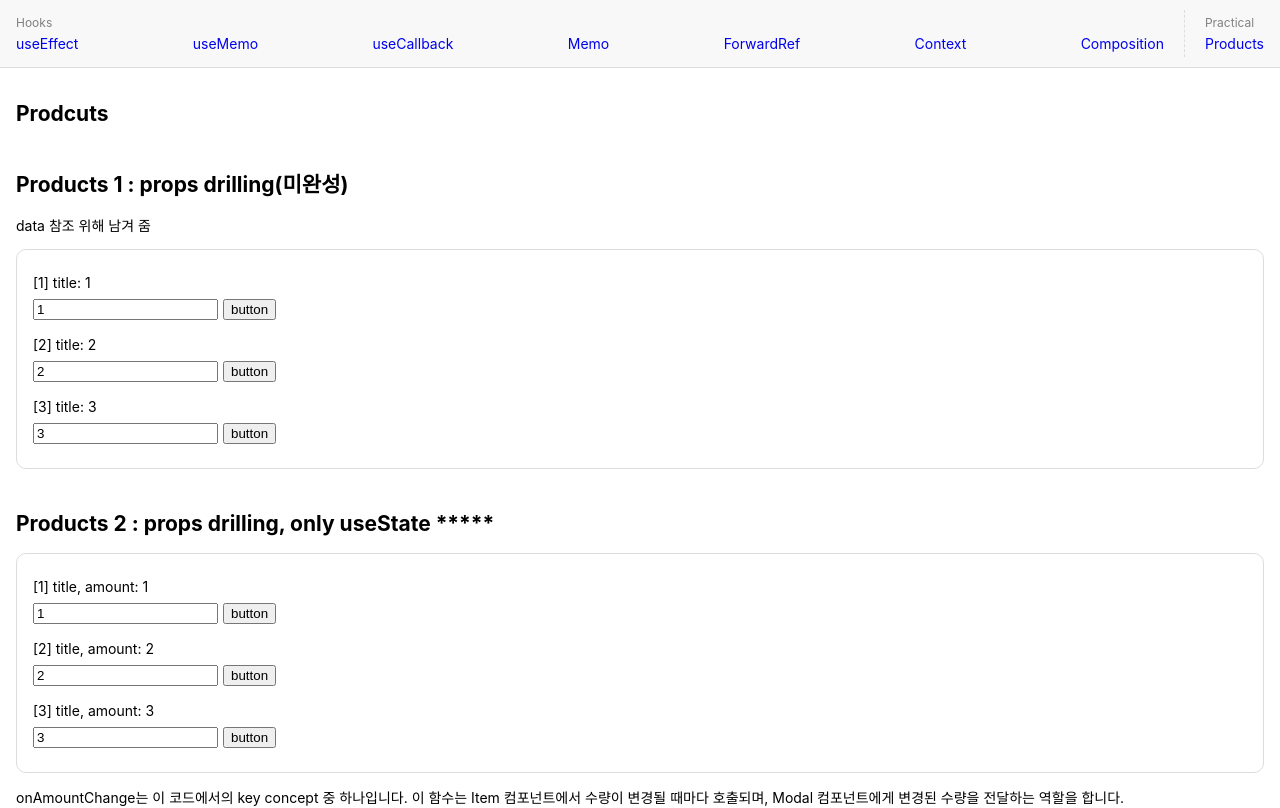
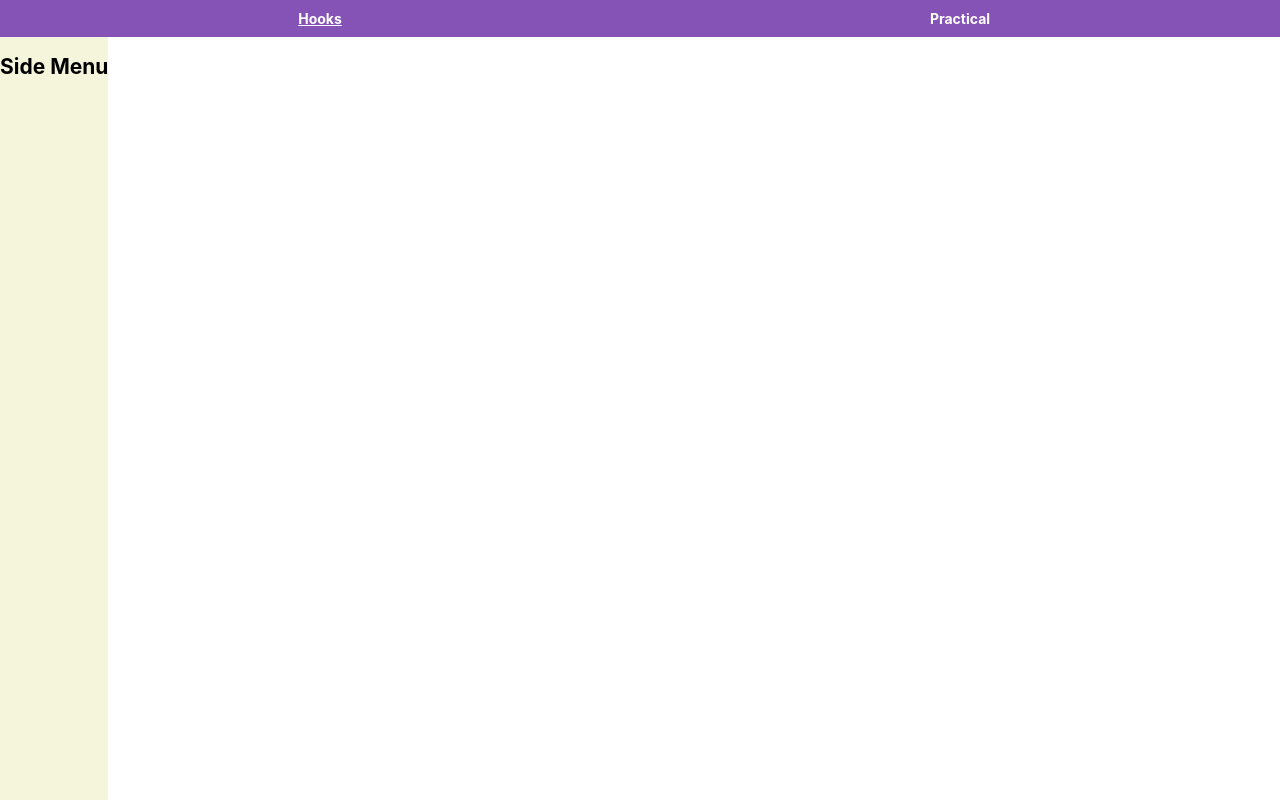
Before and after one commit to thegicode/reactjs-study-2023, a React (Create React App) app: page /#/products in a window 1280 px wide. Before the commit this address led to /#/products. Shown: the top 808 px of the page. Built offline with nearby package versions, Linux system fonts and the light colour scheme.

Commit message:
navigation fix in progress

```diff
--- a/src/App.tsx
+++ b/src/App.tsx
@@ -1,30 +1,53 @@
 import React from "react";
-import { HashRouter as Router, Route, Routes } from "react-router-dom";
+import { BrowserRouter as Router, Route, Routes } from "react-router-dom";
 import "./css/app.css";
 
-import Navigation from "./components/Navigation";
+// navigation
+// import Navigation from "./components/Navigation";
+import Header from "./components/Header";
+
+// side
+import Hooks from "./components/Hooks";
 
 // import HomePage from "./pages/HomePage";
-import NotFoundPage from "./pages/NotFoundPage";
+// import NotFoundPage from "./pages/NotFoundPage";
 import ForwardRefPage from "./pages/ForwardRefPage";
-import MemoPage from "./pages/MemoPage";
-import CreateContextPage from "./pages/CreateContextPage";
-import UseContextPage from "./pages/UseContextPage";
-import UseMemoPage from "./pages/UseMemoPage";
-import UseCallbackPage from "./pages/UseCallbackPage";
+// import MemoPage from "./pages/MemoPage";
+// import CreateContextPage from "./pages/CreateContextPage";
+// import UseContextPage from "./pages/UseContextPage";
+// import UseMemoPage from "./pages/UseMemoPage";
+// import UseCallbackPage from "./pages/UseCallbackPage";
 import UseEffectPage from "./pages/UseEffectPage";
 
-import ProductsPage from "./pages/ProductsPage";
-import CompositionPage from "./pages/CompositionPage";
+// import ProductsPage from "./pages/ProductsPage";
+// import CompositionPage from "./pages/CompositionPage";
 
 function App() {
     return (
         // <React.StrictMode>
         <Router basename={process.env.PUBLIC_URL}>
-            <Navigation />
+            <Header />
+            {/* <Navigation /> */}
+
             <div className="container">
+                <aside className="side">
+                    <h2>Side Menu</h2>
                     <Routes>
-                    {/* <Route path="/" Component={HomePage} /> */}
+                        <Route path="/hooks" element={<Hooks />} />
+                    </Routes>
+                </aside>
+
+                <main className="contents">
+                    <Routes>
+                        <Route
+                            path="/forwardref"
+                            element={<ForwardRefPage />}
+                        ></Route>
+                        <Route path="/useeffect" element={<UseEffectPage />} />
+
+                        {/* <Route path="/practical"></Route> */}
+                    </Routes>
+                    {/* <Routes>
                         <Route path="/forwardref" Component={ForwardRefPage} />
                         <Route path="/memo" Component={MemoPage} />
                         <Route
@@ -33,15 +56,21 @@ function App() {
                         />
                         <Route path="/usecontext" Component={UseContextPage} />
                         <Route path="/usememo" Component={UseMemoPage} />
-                    <Route path="/usecallback" Component={UseCallbackPage} />
-                    <Route path="/useeffect" Component={UseEffectPage} />
+                        <Route
+                            path="/usecallback"
+                            Component={UseCallbackPage}
+                        />
 
-                    <Route path="/composition" Component={CompositionPage} />
+                        <Route
+                            path="/composition"
+                            Component={CompositionPage}
+                        />
 
                         <Route path="/products" Component={ProductsPage} />
 
                         <Route Component={NotFoundPage} />
-                </Routes>
+                    </Routes> */}
+                </main>
             </div>
         </Router>
         // </React.StrictMode>
--- /dev/null
+++ b/src/components/Header.tsx
@@ -0,0 +1,31 @@
+import { Link } from "react-router-dom";
+
+export default function Header() {
+    return (
+        <nav className="header">
+            <Link to="/">Hooks</Link>
+            <Link to="/practical">Practical</Link>
+
+            {/* <ul className="depth1">
+                <li className="depth1-item">
+                    <p className="title">Hooks</p>
+                    <nav className="depth2">
+                        <Link to="/useeffect">useEffect</Link>
+                        <Link to="/usememo">useMemo</Link>
+                        <Link to="/usecallback">useCallback</Link>
+                        <Link to="/memo">Memo</Link>
+                        <Link to="/forwardref">ForwardRef</Link>
+                        <Link to="/usecontext">Context</Link>
+                        <Link to="/composition">Composition</Link>
+                    </nav>
+                </li>
+                <li className="depth1-item">
+                    <p className="title">Practical</p>
+                    <nav className="depth2">
+                        <Link to="/products">Products</Link>
+                    </nav>
+                </li>
+            </ul> */}
+        </nav>
+    );
+}
--- /dev/null
+++ b/src/components/Hooks.tsx
@@ -0,0 +1,15 @@
+import { Link } from "react-router-dom";
+
+export default function Hooks() {
+    return (
+        <>
+            <Link to="/useeffect">useEffect</Link>
+            <Link to="/usememo">useMemo</Link>
+            <Link to="/usecallback">useCallback</Link>
+            <Link to="/memo">Memo</Link>
+            <Link to="/forwardref">ForwardRef</Link>
+            <Link to="/usecontext">Context</Link>
+            <Link to="/composition">Composition</Link>
+        </>
+    );
+}
--- a/src/css/app.css
+++ b/src/css/app.css
@@ -48,11 +48,78 @@ li {
     padding: 5px 0;
 }
 
-.container {
-    padding: 1rem;
-}
-
 .code-reference {
     font-size: 1rem;
     font-weight: 700;
 }
+
+/* layout */
+html,
+body {
+    height: 100%;
+}
+#root {
+    display: flex;
+    flex-direction: column;
+    height: 100%;
+}
+
+.header {
+    display: flex;
+    justify-content: space-around;
+    background-color: #8553b5;
+
+    font-size: 14px;
+}
+
+.header a {
+    flex: 1;
+
+    padding: 10px 0;
+
+    font-weight: bold;
+    color: #fff;
+
+    text-align: center;
+    text-decoration: none;
+    cursor: pointer;
+}
+
+.header a:hover {
+    text-decoration: underline;
+}
+
+.container {
+    flex: 1;
+
+    overflow: hidden;
+    display: flex;
+}
+
+.side {
+    /* width: 10%; */
+    min-width: 100px;
+
+    overflow: auto;
+    display: flex;
+    flex-direction: column;
+
+    background-color: beige;
+
+    font-size: 14px;
+}
+
+.side a {
+    padding: 1rem;
+    border-bottom: 1px solid #ddd;
+
+    text-decoration: none;
+}
+
+.contents {
+    flex: 1;
+
+    overflow: auto;
+
+    padding: 1rem;
+}
```
Lines whose indentation alone changed are shown as unchanged.
